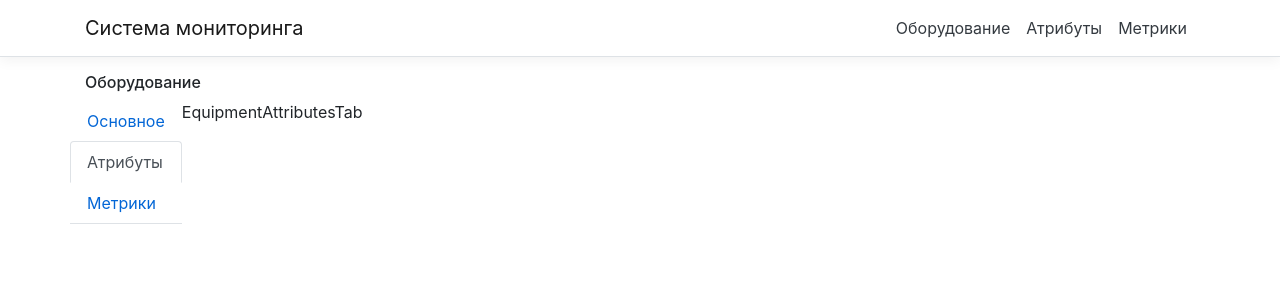
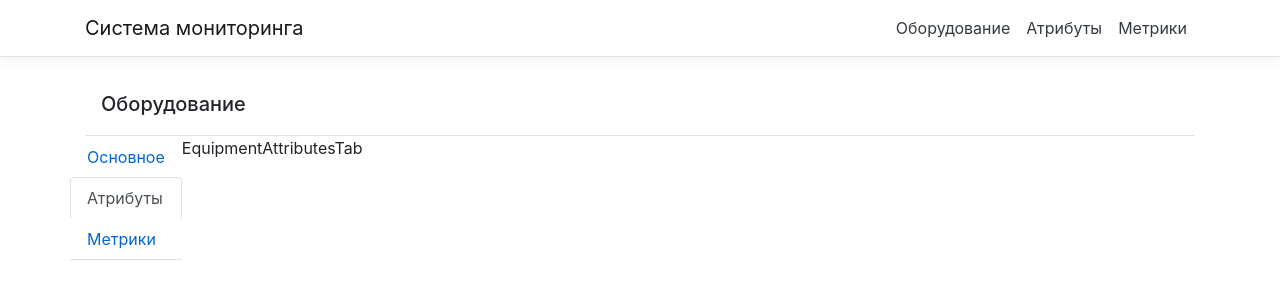
Before and after one commit to Gandifil/CMDBScienceWork, a React (Create React App) app in the folder Console/ClientApp/: page /equipments/1 in a window 1280 px wide. Shown: the top 300 px of the page. Built offline with nearby package versions, Linux system fonts and the light colour scheme.

Commit message:
Add modalHeader to equip page.

```diff
--- a/Console/ClientApp/src/components/Elements/Equipments/EquipmentPage.js
+++ b/Console/ClientApp/src/components/Elements/Equipments/EquipmentPage.js
@@ -3,11 +3,12 @@ import { ElementPage } from '../ElementPage';
 import { EquipmentMainTab } from './EquipmentMainTab';
 import { EquipmentAttributesTab } from './EquipmentAttributesTab';
 import { EquipmentMetricsTab } from './EquipmentMetricsTab';
+import { ModalHeader } from 'reactstrap';
 
 export function EquipmentPage(props) {
     return (
         <div>
-            <h6>Оборудование</h6>
+            <ModalHeader>Оборудование</ModalHeader>
             <ElementPage items={[
                 {
                     name: "Основное",
```
